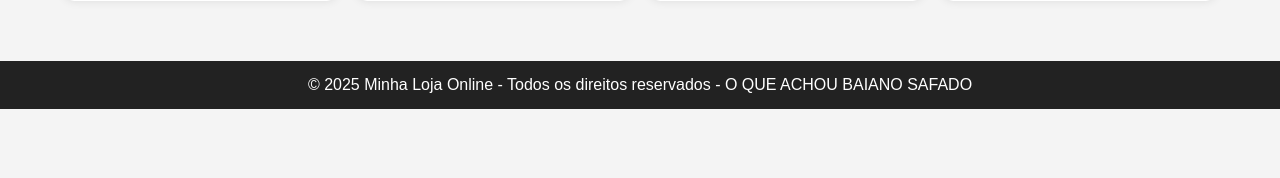
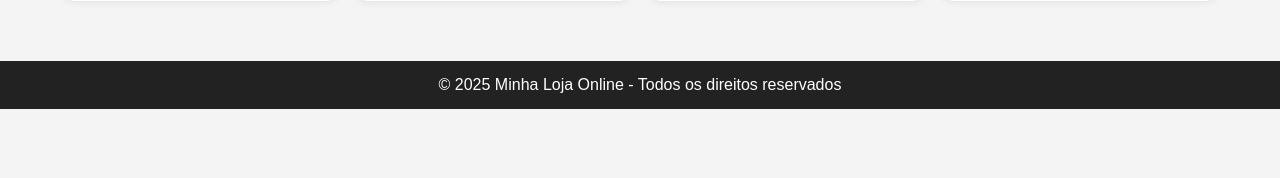
Before and after one commit to kassioabud/Test_flask, a Flask app: page / in a window 1280 px wide. Shown: the part 406-584 px from the top of the page. Run offline with Flask 3, Linux system fonts and the light colour scheme; some libraries are stand-ins or nearby versions.

Commit message:
192.168.1.107, 127.0.0.1

```diff
--- a/flask_Html/main.py
+++ b/flask_Html/main.py
@@ -7,4 +7,4 @@ def home():
     return render_template('index.html')
 
 if __name__ == '__main__':
-    app.run(debug=True)
+    app.run(port=80 , host='0.0.0.0' , debug=True, use_reloader=False)
--- a/flask_Html/templates/index.html
+++ b/flask_Html/templates/index.html
@@ -114,8 +114,7 @@
 </div>
 
 <footer>
-    &copy; 2025 Minha Loja Online - Todos os direitos reservados - O QUE ACHOU BAIANO SAFADO
-</footer>
+    &copy; 2025 Minha Loja Online - Todos os direitos reservados
 
 </body>
 </html>
```
